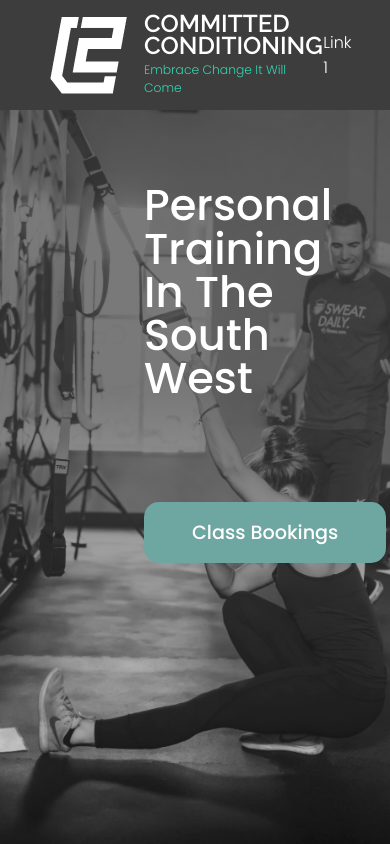
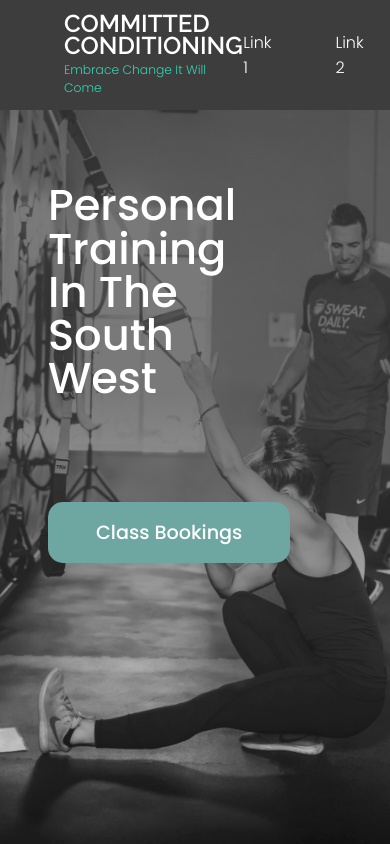
Before and after one commit to davidw1979/committed-conditioning, a Django app: page / in a window 390 px wide. Run offline with Django 3.2, Linux system fonts and the light colour scheme; some libraries are stand-ins or nearby versions.

Commit message:
Nav bar & splash responsive aspects added - logo & social icons collapse and landing splash padding adjusts to factor in state of these items.

```diff
--- a/c2_main_app/static/c2_main_app/styles/_nav.scss
+++ b/c2_main_app/static/c2_main_app/styles/_nav.scss
@@ -67,3 +67,25 @@ $strapFontSize: calc(10px + 0.6vw);
         }
     }
 }
+
+#landing-splash .filter {
+    padding-left: calc(4rem + 80px);
+}
+
+@media screen and (max-width: 1050px) {
+    .nav-logo {
+        display: none;
+    }
+
+    #landing-splash .filter {
+        padding-left: $edgeMargin;
+    }
+}
+
+@media screen and (max-width: 950px) {
+    #nav-bar .social {
+        display: none;
+    }
+}
+
+@media screen and (max-width: 750px) {}
--- a/c2_main_app/static/c2_main_app/styles/style.scss
+++ b/c2_main_app/static/c2_main_app/styles/style.scss
@@ -10,7 +10,6 @@
 *****************   LANDING SPLASH   *****************
 *****************************************************/
 
-$alignToNavText: calc(4rem + 80px);
 
 #landing-splash {
     background-image: url(images/main_landing_bwimg.jpg);
@@ -27,7 +26,6 @@ $alignToNavText: calc(4rem + 80px);
         @include flexCenter(column);
         justify-content: flex-start;
         align-items: flex-start;
-        padding-left: $alignToNavText;
     }
 
     h2 {
```
Also changed, not shown: c2_main_app/static/c2_main_app/styles/images/c2-favicon.ico, c2_main_app/static/c2_main_app/styles/style.min.css.
